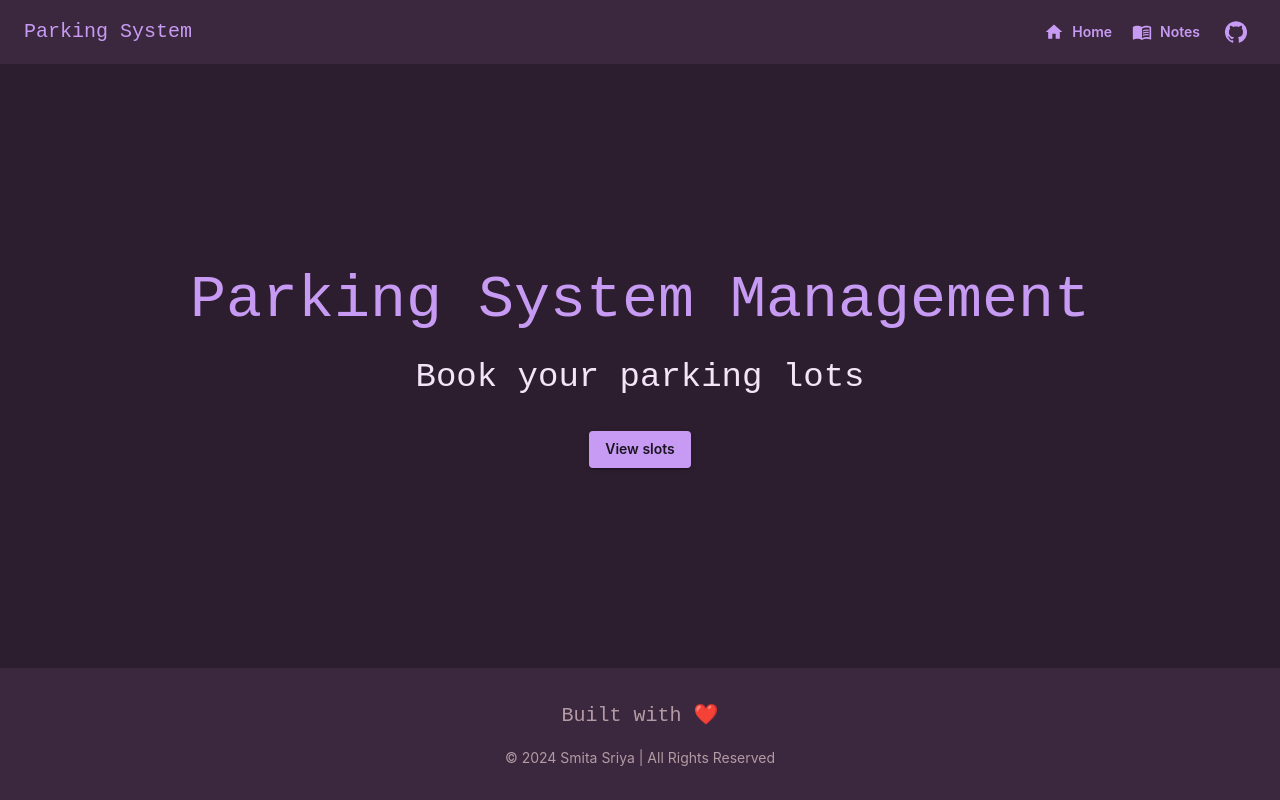
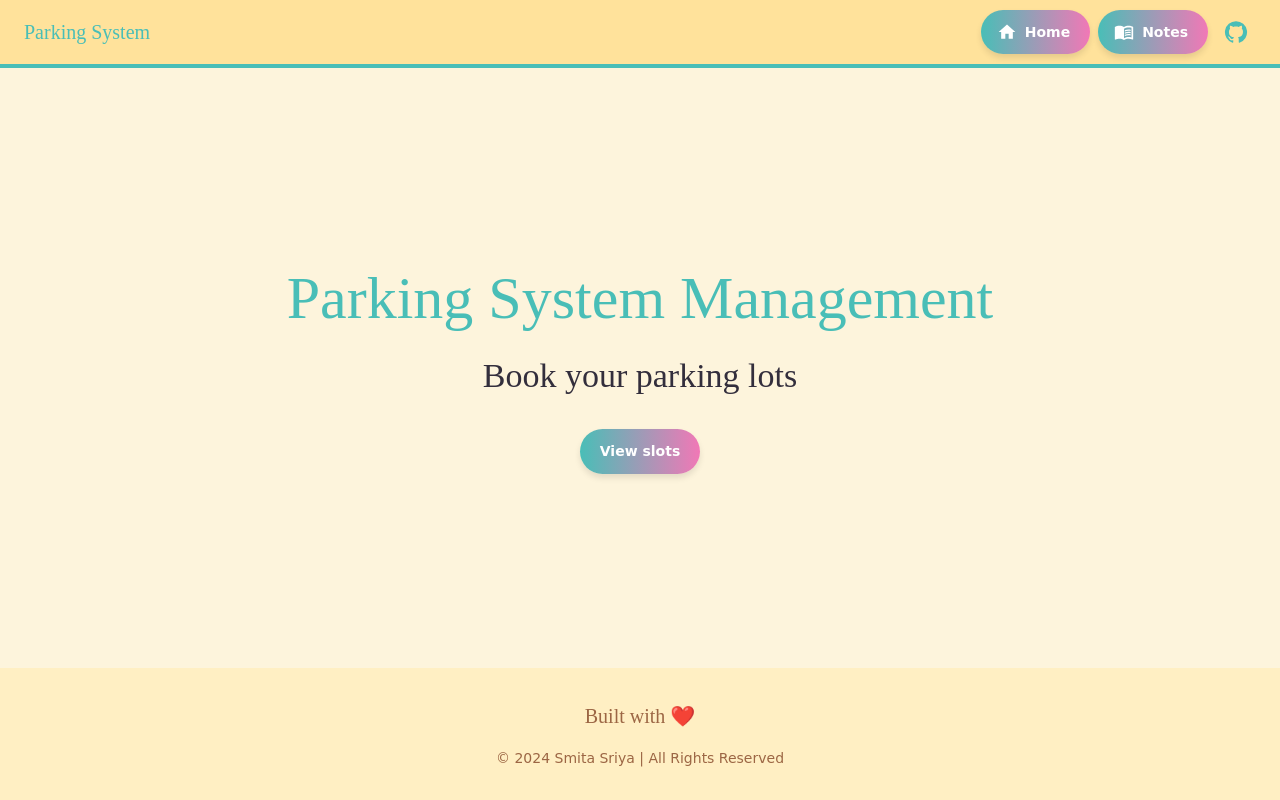
Before and after one commit to smita0t7/parking_system, a React (Create React App) app in the folder client/: page / in a window 1280 px wide. Built offline with nearby package versions, Linux system fonts and the light colour scheme.

Commit message:
new theme uploaded

```diff
--- a/client/src/theme/sunset.js
+++ b/client/src/theme/sunset.js
@@ -1,79 +1,90 @@
-// src/theme/sunset.js
+// src/theme/playfulRetro.js
 import { createTheme } from '@mui/material/styles';
 
-const sunsetColors = {
-  base: '#2d1e2f',
-  surface: '#3b273e',
-  overlay: '#4a3150',
-  muted: '#85727c',
-  subtle: '#b39ba4',
-  text: '#f4e4f7',
-  love: '#f25563',
-  gold: '#f7a856',
-  amber: '#f9d276',
-  plum: '#9d77cf',
-  violet: '#c79bf3',
-  highlightLow: '#36263a',
-  highlightMed: '#52384e',
-  highlightHigh: '#6d4d63',
+const retroColors = {
+  base: '#fdf4dc',
+  surface: '#ffefc3',
+  overlay: '#ffe29b',
+  muted: '#d4b483',
+  subtle: '#9c6644',
+  text: '#332e3c',
+  love: '#c23b22',
+  gold: '#d9a441',
+  amber: '#f6b042',
+  teal: '#49beb7',
+  pink: '#f178b6',
+  highlightLow: '#fff7e0',
+  highlightMed: '#ffebc0',
+  highlightHigh: '#ffd994',
 };
 
-const sunsetTheme = createTheme({
+const retroTheme = createTheme({
   palette: {
-    mode: 'dark',
+    mode: 'light',
     background: {
-      default: sunsetColors.base,
-      paper: sunsetColors.surface,
+      default: retroColors.base,
+      paper: retroColors.surface,
     },
     primary: {
-      main: sunsetColors.violet,
+      main: retroColors.teal,
     },
     secondary: {
-      main: sunsetColors.plum,
+      main: retroColors.pink,
     },
     error: {
-      main: sunsetColors.love,
+      main: retroColors.love,
     },
     warning: {
-      main: sunsetColors.gold,
+      main: retroColors.gold,
     },
     info: {
-      main: sunsetColors.amber,
+      main: retroColors.amber,
     },
     success: {
-      main: sunsetColors.plum,
+      main: retroColors.teal,
     },
     text: {
-      primary: sunsetColors.text,
-      secondary: sunsetColors.subtle,
+      primary: retroColors.text,
+      secondary: retroColors.subtle,
     },
   },
   typography: {
-    fontFamily: '"Inter", "Roboto", "Helvetica", "Arial", sans-serif',
+    fontFamily: '"Comic Sans MS", "Roboto", "Helvetica", "Arial", sans-serif',
     h1: {
-      fontFamily: '"JetBrains Mono", monospace',
+      fontFamily: '"Permanent Marker", cursive',
     },
     h2: {
-      fontFamily: '"JetBrains Mono", monospace',
+      fontFamily: '"Permanent Marker", cursive',
     },
     h3: {
-      fontFamily: '"JetBrains Mono", monospace',
+      fontFamily: '"Permanent Marker", cursive',
     },
     h4: {
-      fontFamily: '"JetBrains Mono", monospace',
+      fontFamily: '"Permanent Marker", cursive',
     },
     h5: {
-      fontFamily: '"JetBrains Mono", monospace',
+      fontFamily: '"Permanent Marker", cursive',
     },
     h6: {
-      fontFamily: '"JetBrains Mono", monospace',
+      fontFamily: '"Permanent Marker", cursive',
     },
   },
   components: {
     MuiAppBar: {
       styleOverrides: {
         root: {
-          backgroundColor: sunsetColors.surface,
+          backgroundColor: retroColors.overlay,
+          color: retroColors.text,
+          borderBottom: `4px solid ${retroColors.teal}`,
+        },
+      },
+    },
+    MuiFooter: {
+      styleOverrides: {
+        root: {
+          backgroundColor: retroColors.overlay,
+          color: retroColors.text,
+          borderTop: `4px solid ${retroColors.teal}`,
         },
       },
     },
@@ -81,16 +92,24 @@ const sunsetTheme = createTheme({
       styleOverrides: {
         root: {
           textTransform: 'none',
-          fontWeight: 600,
+          fontWeight: 700,
+          borderRadius: '30px',
+          padding: '10px 20px',
+          background: `linear-gradient(90deg, ${retroColors.teal}, ${retroColors.pink})`,
+          color: '#fff',
+          boxShadow: '0px 4px 6px rgba(0, 0, 0, 0.1)',
+          '&:hover': {
+            background: `linear-gradient(90deg, ${retroColors.pink}, ${retroColors.teal})`,
+          },
         },
       },
     },
     MuiCssBaseline: {
       styleOverrides: `
-        @import url('https://fonts.googleapis.com/css2?family=Inter:wght@300;400;500;700&family=JetBrains+Mono:wght@400;700&display=swap');
+        @import url('https://fonts.googleapis.com/css2?family=Permanent+Marker&family=Comic+Sans+MS&display=swap');
       `,
     },
   },
 });
 
-export default sunsetTheme;
+export default retroTheme;
```
